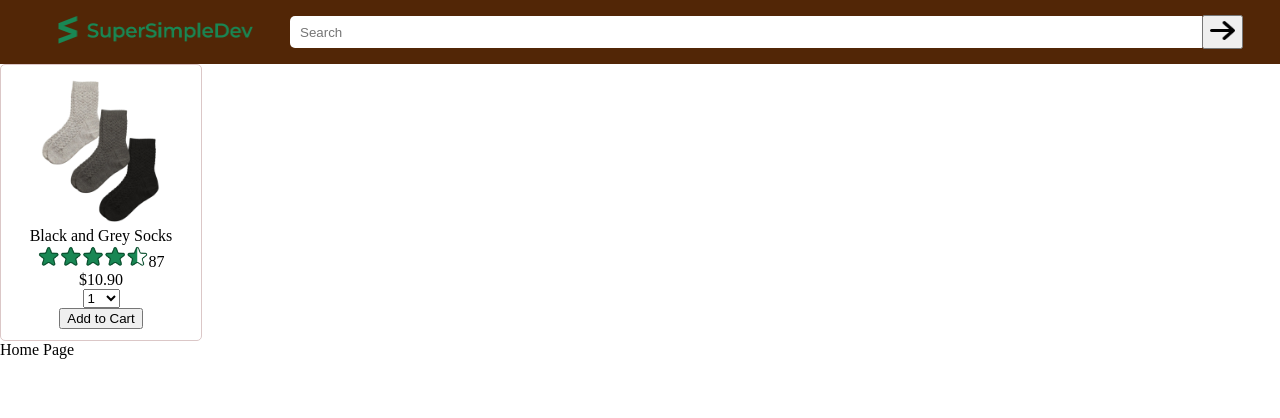
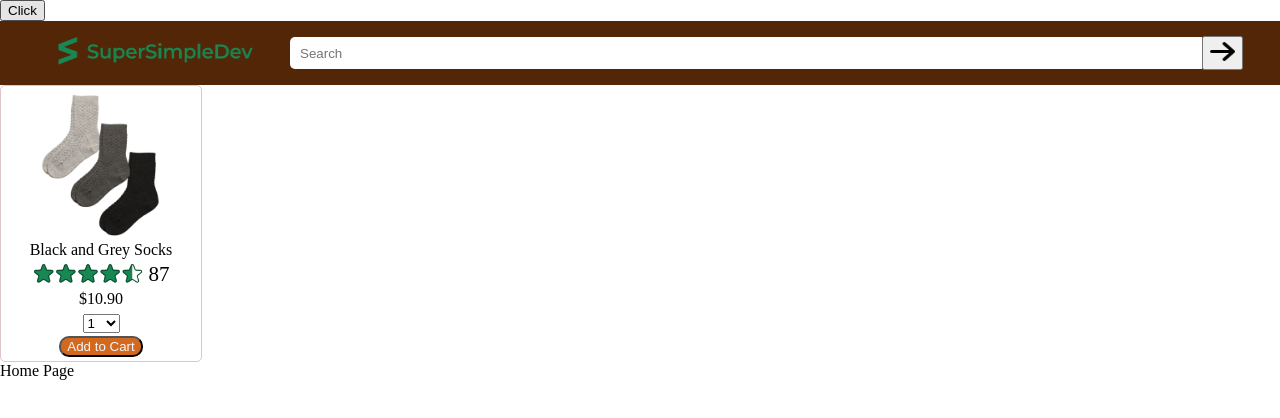
Before and after one commit to codermanu1103/Ecommerce, a React (Vite) app: page / in a window 1280 px wide. Shown: the top 418 px of the page. Built offline with nearby package versions, Linux system fonts and the light colour scheme.

Commit message:
added some css in product component

```diff
--- a/src/Components/Home.jsx
+++ b/src/Components/Home.jsx
@@ -1,8 +1,16 @@
 import Header from "./Header";
 import Product from "./Product";
+import productList from '../productList.json';
 function Home(props) {
+    const print=()=>{
+        console.log("hello");
+        productList.map(product=>(
+            console.log(product.id)
+        ));
+    }
     return (
         <>
+            <button onClick={print}>Click</button>
             <Header count={props.count}/>
             <Product image="public\images\products\athletic-cotton-socks-6-pairs.jpg" name="Black and Grey Socks" ratingImage="public\images\ratings\rating-45.png" ratingCount="87" price="10.90" updateCartCount={props.updateCartCount}/>
             Home Page
--- a/src/Components/Product.css
+++ b/src/Components/Product.css
@@ -13,6 +13,32 @@
     width: 150px;
 }
 
+.rating{
+    display: flex;
+    align-items: center;
+}
+
 #rating-image{
     height: 22px;
 }
+
+#rating-count{
+    padding-top: 3px;
+    padding-left: 5px;
+    font-size: 21px;
+}
+
+.price{
+    margin: 3px;
+}
+
+.dropdown{
+    margin: 3px;
+    border-radius: 5px;
+}
+
+#addtocart{
+    background-color:chocolate;
+    color: aliceblue;
+    border-radius: 10px;
+}
--- a/src/Components/Product.jsx
+++ b/src/Components/Product.jsx
@@ -13,6 +13,7 @@ function Product(props) {
             <div className="price">
                 ${props.price}
             </div>
+
             <div className="dropdown">
                 <select name="quantity" id="quantity" value={quantity} onChange={(e)=>{setQuantity(Number(e.target.value))}}>
                     <option value="1">1</option>
--- /dev/null
+++ b/src/productList.json
@@ -0,0 +1,11 @@
+[
+    {
+        "id":1,
+        "name": "Black and Gray Athletic Cotton Socks",
+        "image": "public\\images\\products\\athletic-cotton-socks-6-pairs.jpg",
+        "rating": 4.5,
+        "reviews": 87,
+        "stock": 25,
+        "price": 10.90
+    }
+]
```
